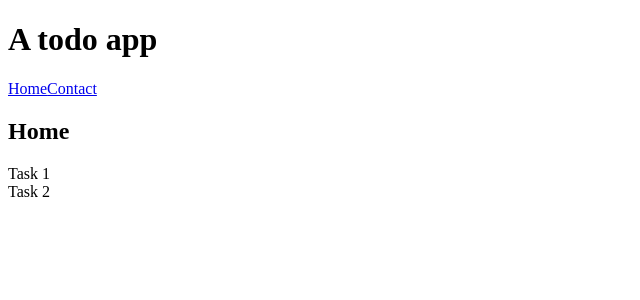
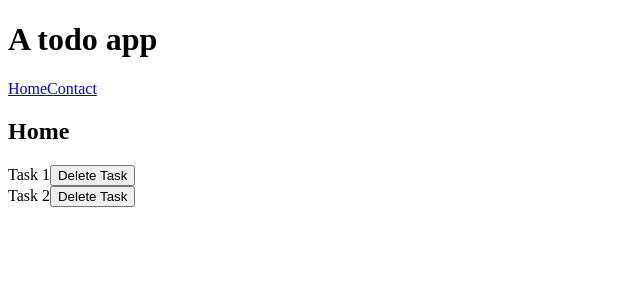
Before and after one commit to abhinabadutta2019/toDoList-react, a React (Create React App) app: page / in a window 1280 px wide. Shown: the top 300 px of the page, without its empty margins (0-640 px from the left). Built offline with nearby package versions, Linux system fonts and the light colour scheme.

Commit message:
deleting button..

```diff
--- a/src/Home.js
+++ b/src/Home.js
@@ -8,10 +8,16 @@ const Home = () => {
     { title: "Task 2", id: 2 },
   ]);
   //
+  const handleDelete = (id) => {
+    const newLists = lists.filter((task) => task.id !== id);
+    //
+    setLists(newLists);
+  };
+  //
   return (
     <div>
       <h2>Home</h2>
-      <TaskList lists={lists} />
+      <TaskList lists={lists} handleDelete={handleDelete} />
     </div>
   );
 };
--- a/src/TaskList.js
+++ b/src/TaskList.js
@@ -1,11 +1,20 @@
-const TaskList = ({ lists }) => {
+const TaskList = ({ lists, handleDelete }) => {
   //
   //   console.log(lists);
   //
   return (
     <div>
       {lists.map((task) => (
-        <div key={task.id}> {task.title}</div>
+        <div key={task.id}>
+          {task.title}
+          <button
+            onClick={() => {
+              handleDelete(task.id);
+            }}
+          >
+            Delete Task
+          </button>
+        </div>
       ))}
     </div>
   );
```
